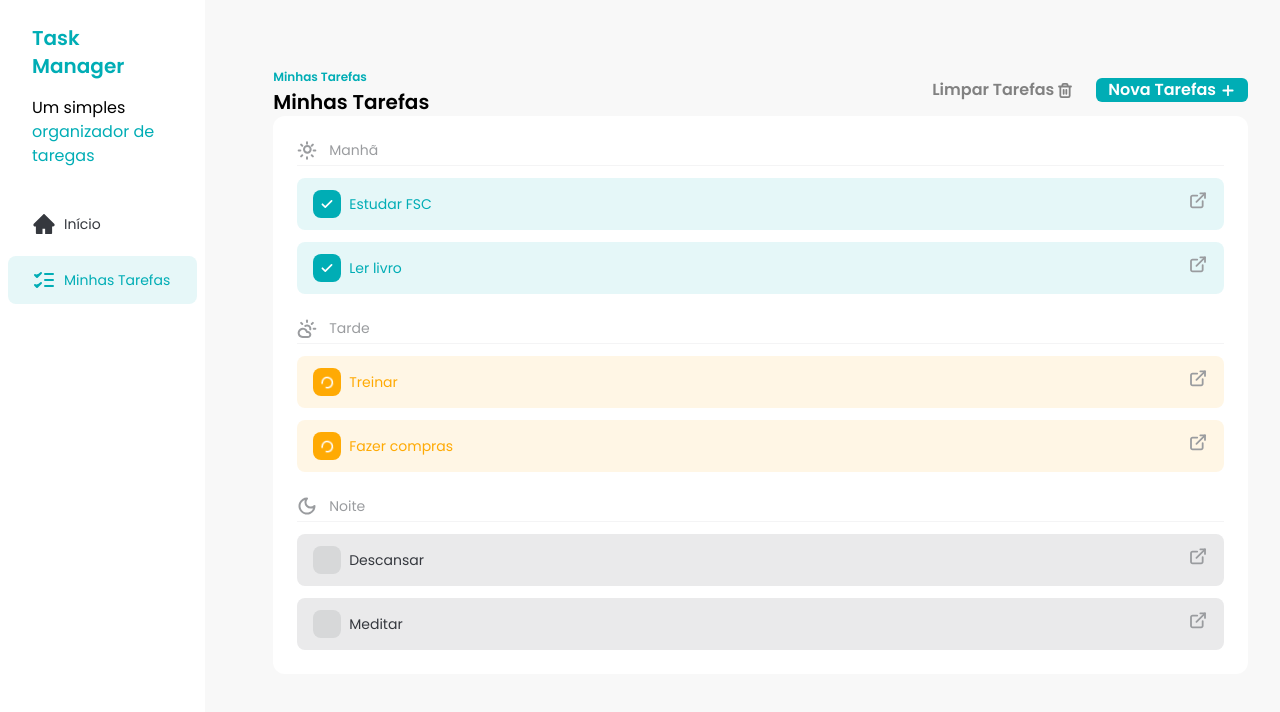
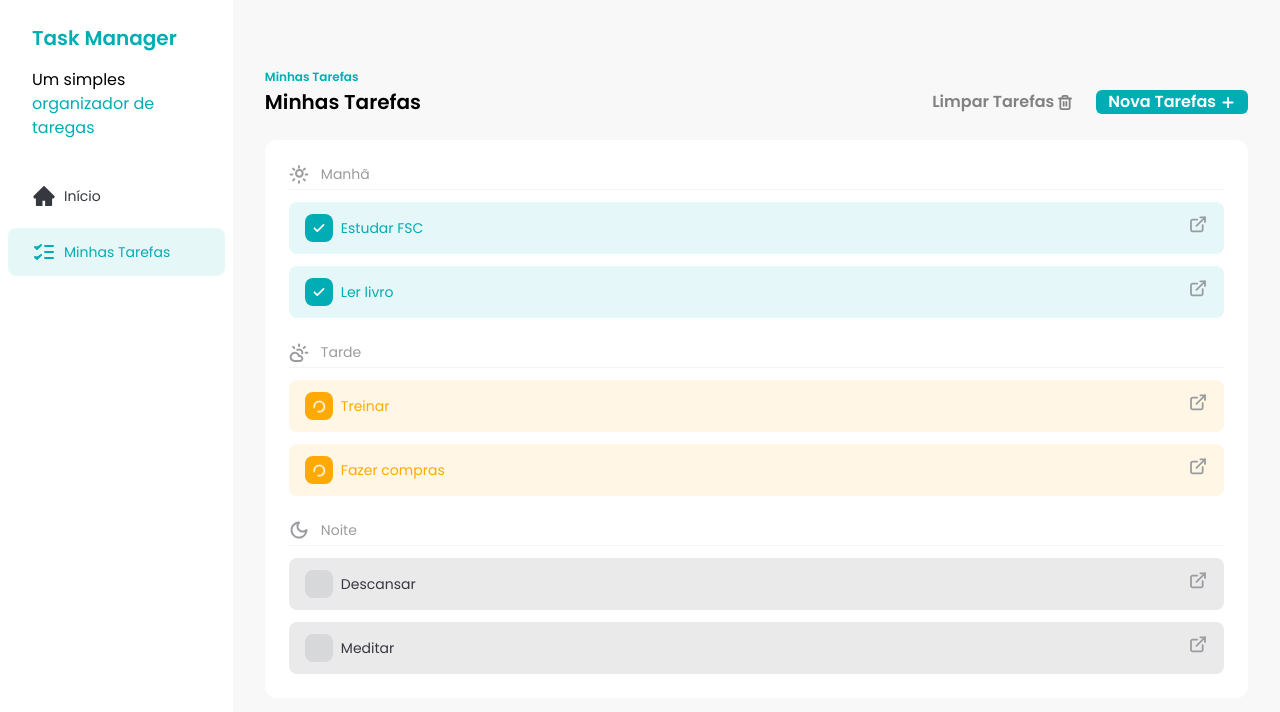
Before and after one commit to lucasduartexyz/task-manager, a React (Vite) app: page / in a window 1280 px wide. Shown: the top 712 px of the page. Built offline with nearby package versions, Linux system fonts and the light colour scheme.

Commit message:
feat: update spacing between sidebar and tasks

```diff
--- a/src/App.jsx
+++ b/src/App.jsx
@@ -3,7 +3,7 @@ import Tasks from "./components/Tasks"
 
 function App() {
   return (
-    <div className="flex gap-9">
+    <div className="flex">
       <Sidebar />
       <Tasks />
     </div>
--- a/src/components/Sidebar.jsx
+++ b/src/components/Sidebar.jsx
@@ -4,7 +4,7 @@ import TasksIcon from "../assets/icons/tasks.svg?react"
 
 const Sidebar = () => {
   return (
-    <div className="h-screen w-64 bg-white">
+    <div className="h-screen w-72 bg-white">
       <div className="space-y-4 px-8 py-6">
         <h1 className="text-xl font-semibold text-[#00ADB5]">Task Manager</h1>
         <p>
--- a/src/components/Tasks.jsx
+++ b/src/components/Tasks.jsx
@@ -39,7 +39,7 @@ const Tasks = () => {
   }
   return (
     <div className="w-full px-8 py-16">
-      <div className="flex w-full justify-between">
+      <div className="flex w-full justify-between space-y-6">
         <div>
           <span className="text-xs font-semibold text-[#00ADB5]">
             Minhas Tarefas
```
